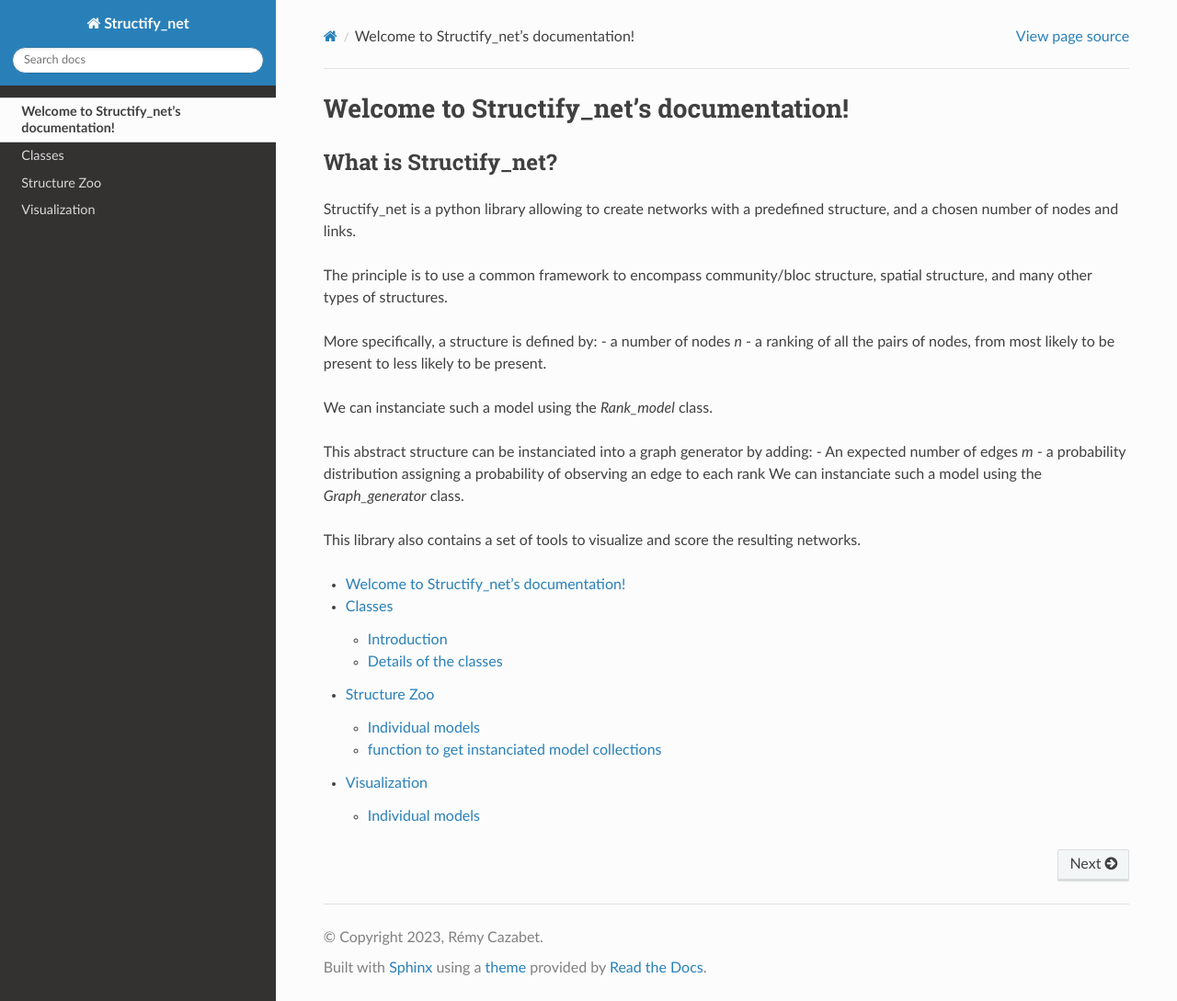
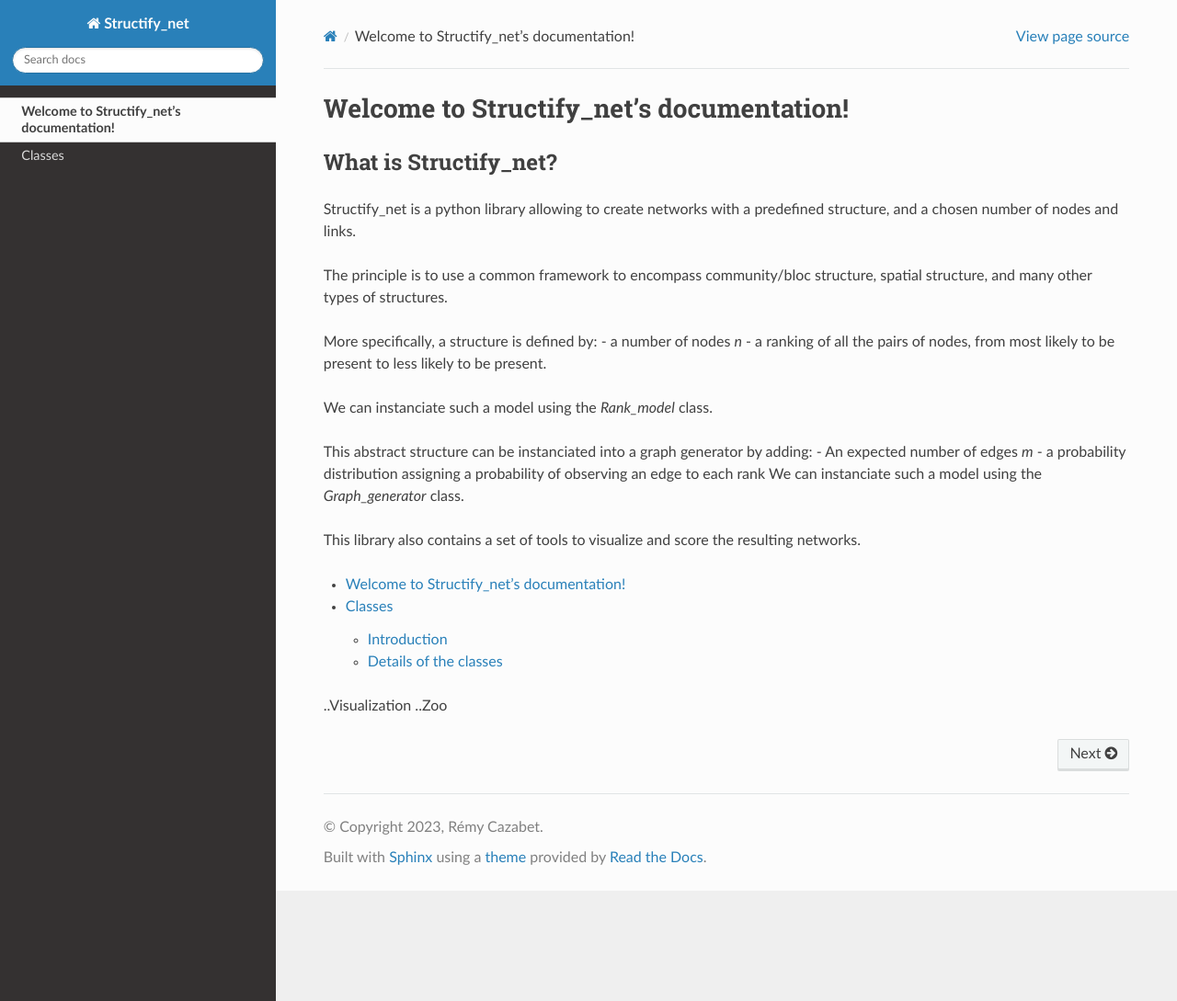
Before and after one commit to Yquetzal/structify_net, a Sphinx documentation site: the page built from structify_net/source/index.rst, in a window 1280 px wide and 1089 px high. Shown: the whole window at 92% size. Built offline with Sphinx 7.4.7 and the Read the Docs theme 2.0.0, drawn with Linux system fonts in a browser that asks for light colours.

Commit message:
Update index.rst

```diff
--- a/structify_net/source/index.rst
+++ b/structify_net/source/index.rst
@@ -32,7 +32,8 @@ This library also contains a set of tools to visualize and score the resulting n
 
    self
    Classes
-   Zoo
-   Visualization
+..Visualization
+..Zoo
+
 .. Scoring
 .. Tutorial/Tutorial
```
